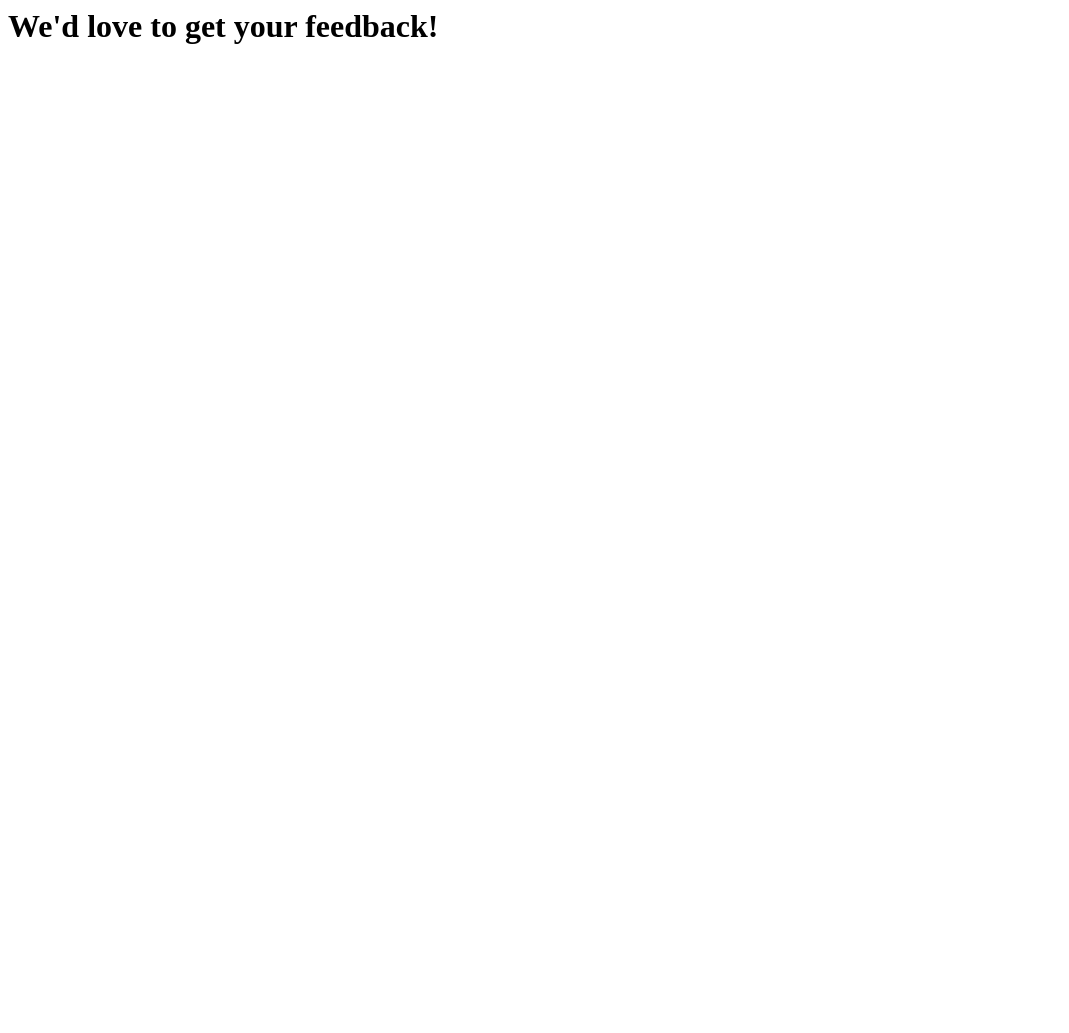
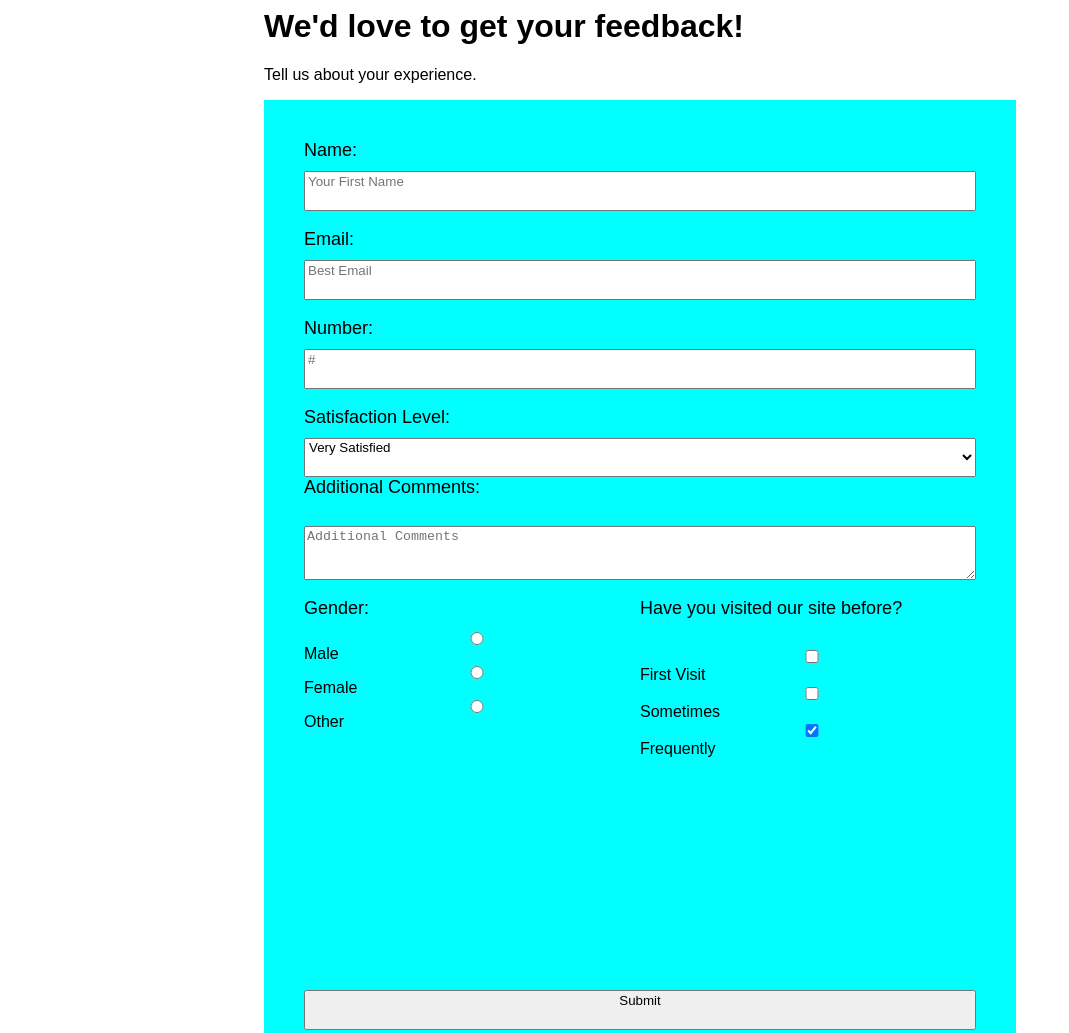
Before and after one commit to GeoffDougherty67/survey-freecodecamp, a plain HTML site: page index.html in a window 1280 px wide. Shown: the top 1033 px of the page, without its empty margins (0-1069 px from the left). Before the commit the page ends 800 px from the top, so only its background shows below. Drawn offline with Linux system fonts and the light colour scheme.

Commit message:
commit new updates

```diff
--- a/index.html
+++ b/index.html
@@ -1 +1,87 @@
-<h1 id='title'>We'd love to get your feedback!</h1>
+<! DOCTYPE html>
+<html lang='en'>
+	<head>
+		<style>
+		  body {
+			font-family: sans-serif;
+			padding-left: 20%;
+			padding-right: 20%;
+		  }
+		  label {
+			font-size: 18px;
+			display: block;
+			padding-bottom: 10px;
+		  }
+		  input, textarea, select {
+			display: block;
+			width: 100%;
+			padding-bottom: 20px;
+		  }
+
+		  form {
+			background-color: aqua;
+			padding: 40px 40px 40px 40px;
+		  }
+
+		  #button-area {
+			float: left;
+			width: 50%;
+			height: 50%;
+		  }
+
+		  input[type=checkbox]:not(old) + label,
+		  input[type=radio   ]:not(old) + label {
+			display      : inline-block;
+			margin-left  : -28px;
+			padding-left : 28px;
+		  }
+		</style>
+
+	</head>
+	<body>
+		<h1 id='title'>We'd love to get your feedback!</h1>
+		<p id='description'>
+			Tell us about your experience.
+		</p>
+		<form id='survey-form'>
+			<label id='name-label'>Name:</label>
+			<input type='text' name='name' id='name' required placeholder='Your First Name'><br>
+
+			<label id='email-label'>Email:</label>
+			<input type='email' name='name' id='email' required placeholder='Best Email'><br>
+
+			<label id='number-label'>Number:</label>
+			<input type='number' name='name' id='number' min='1' max='1000' placeholder='#' required><br>
+
+
+			<label id="satisfaction-level-label">Satisfaction Level:</label>
+			<select id="dropdown" name="satisfaction">
+				<option value="Very Satisfied">Very Satisfied</option>
+				<option value="Satisfied">Satisfied</option>
+				<option value="Unsatisfied">Unsatisfied</option>
+				<option value="Very Unsatisfied">Very Unsatisfied</option>
+			</select>
+
+
+			<label id="additional-comments-label">Additional Comments:</label><br>
+			<textarea placeholder="Additional Comments"></textarea><br>
+
+
+			<div id="button-area">
+				<label id="gender-label">Gender:</label>
+				<input type="radio" class="radio-inline" name="gender" value="male"> Male</input>
+				<input type="radio" class="radio-inline" name="gender" value="female"> Female</input>
+				<input type="radio" class="radio-inline" name="gender" value="other"> Other<br>
+			</div>
+			<div id="button-area">
+				<label id="transportation-type-label">Have you visited our site before?</label><br>
+				<input type="checkbox" name="visit1" value="First Visit"> First Visit<br>
+				<input type="checkbox" name="visit2" value="Sometimes"> Sometimes<br>
+				<input type="checkbox" name="visit3" value="Frequently" checked> Frequently<br>
+			</div>
+
+			<input type='submit' id='submit'>
+		</form>
+		<script type='text/javascript' src='https://cdn.freecodecamp.org/testable-projects-fcc/v1/bundle.js'></script>
+	</body>
+</html>
```
Also changed, not shown: 1 other file.
